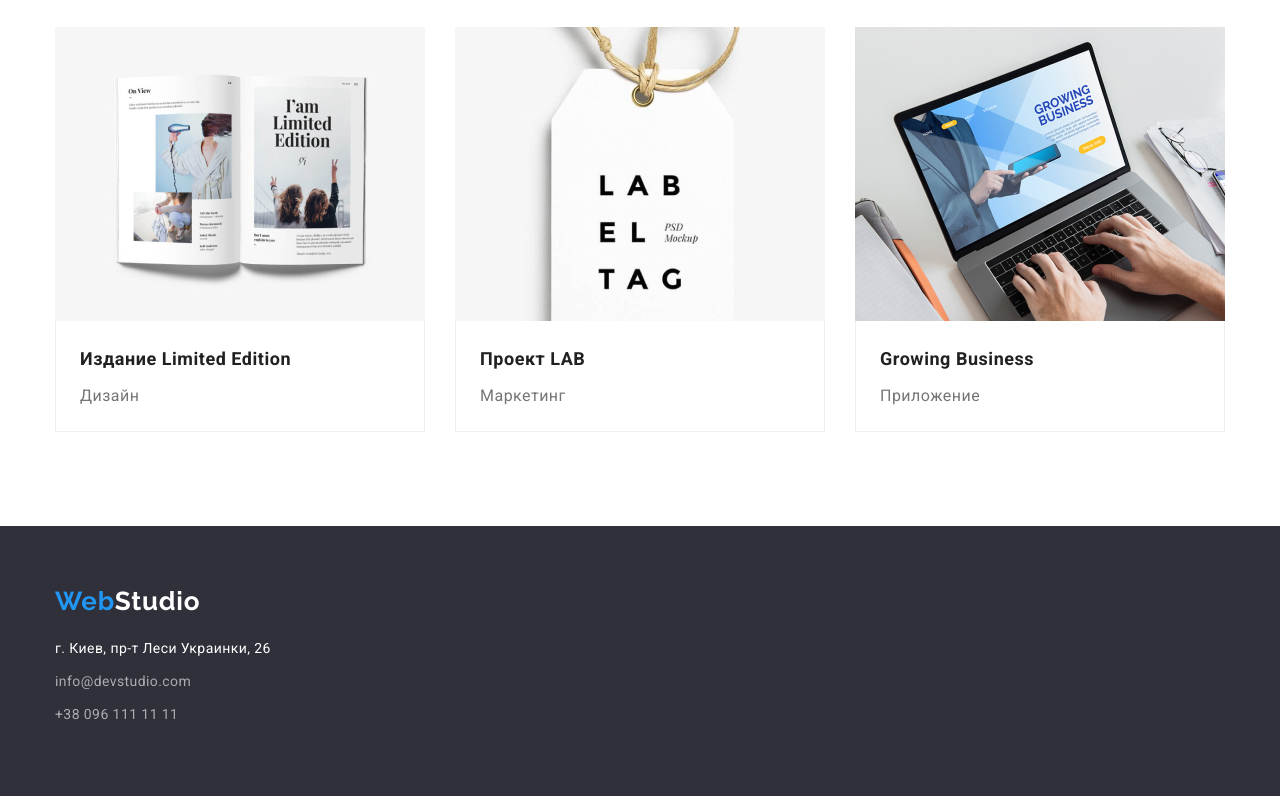
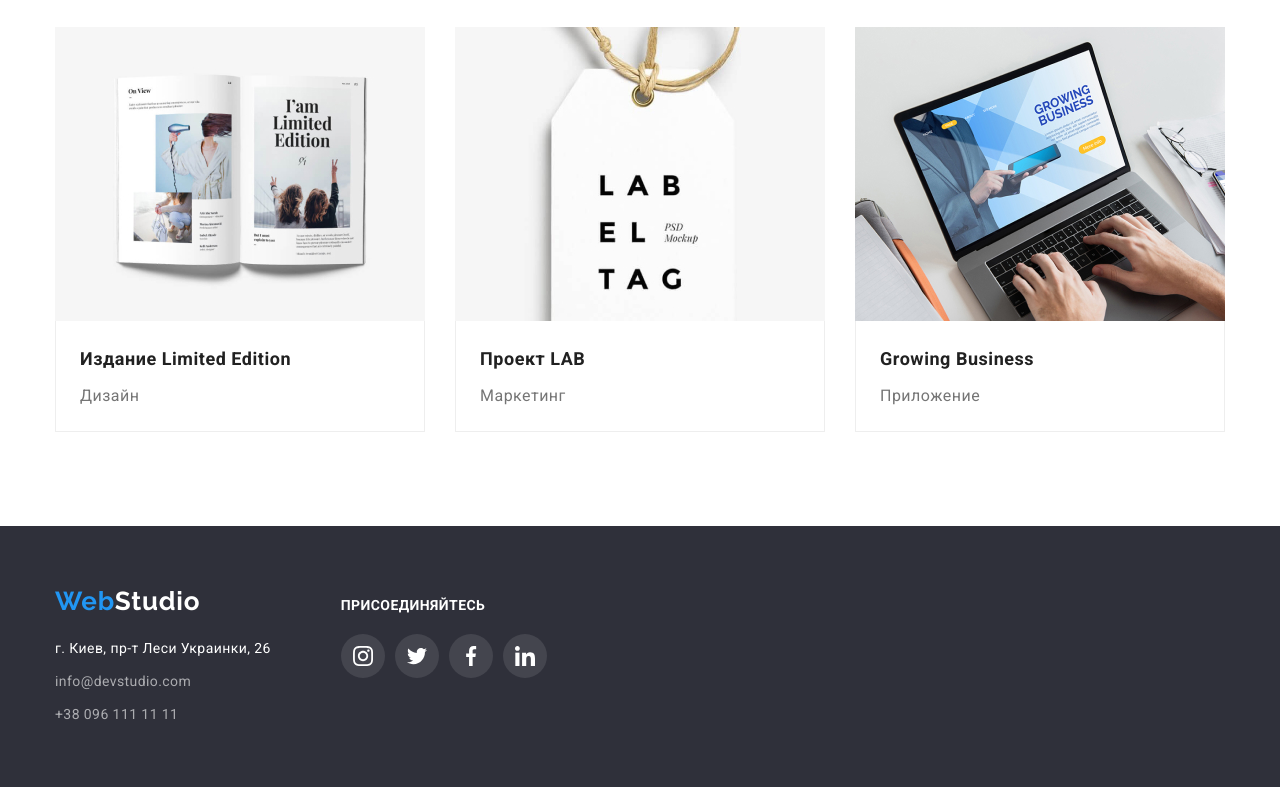
Before and after one commit to Ponomaleks/goit-markup-hw-04, a plain HTML site: page portfolio.html in a window 1280 px wide. Shown: the part 1108-1904 px from the top of the page. Drawn offline with nearby package versions, Linux system fonts and the light colour scheme.

Commit message:
All done

```diff
--- a/CSS/styles.css
+++ b/CSS/styles.css
@@ -64,7 +64,15 @@ body {
 }
 
 /* Цвет контура при фокусе заменен на акцентный цвет для поддержания стилистики сайта) */
-:focus {outline-color: var(--accent-color)}
+:focus {outline:none}
+.logo:focus {
+  outline: solid;
+  outline-color: var(--accent-color)
+}
+.active-navigation-link:focus {
+  outline: solid;
+  outline-color: var(--accent-color)
+}
 
 /* ================COMPONENTS============= */
 .logo {
@@ -394,7 +402,7 @@ justify-content: space-between;
   width: 170px;
   height: 90px;
   border: 1px solid var(--icon-color);
-border-radius: 4px;
+  border-radius: 4px;
 }
 
 .client-icon{
@@ -418,19 +426,33 @@ border-radius: 4px;
 .footer {
   padding-top: 60px;
   padding-bottom: 60px;
+  background-color: var(--background-dark-color);
 }
 
-.address {
+.footer .container {
+  display: flex;
+  align-items: Baseline;
+
+}
+
+.internal-links{
+margin-right: 70px;
+}
+
+.footer-contacts-list {
   display: block;
   font-style: normal;
   font-weight: 400;
   font-size: 14px;
   line-height: 1.71;
   letter-spacing: 0.03em;
-  color: var(--white);
   margin-top: 20px;
-  margin-bottom: 9px;
+  }
+
+.address{
+color: var(--white);
 }
+
 .address:hover {
   color: var(--accent-color);
 }
@@ -445,16 +467,61 @@ border-radius: 4px;
   line-height: 1.71;
   letter-spacing: 0.03em;
   color: rgba(255, 255, 255, 0.6);
+  }
+
+.footer-contacts-list-item:not(:last-child) {
   margin-bottom: 9px;
 }
+
 .footer-contacts:hover {
   color: var(--accent-color);
 }
 .footer-contacts:focus {
   color: var(--accent-color);
 }
-.footer {
-  background-color: var(--background-dark-color);
+
+.join-us-links-list{
+width: 206px;
+height: 80px;
+}
+
+.join-us-caption{
+  font-weight: 700;
+  font-size: 14px;
+  line-height: 1.14;
+  letter-spacing: 0.03em;
+  text-transform: uppercase;
+  margin-bottom: 20px;
+  color: var(--white);
+}
+
+.footer-social-links-list{
+  display: flex;
+  justify-content: space-between;
+}
+
+.footer-social-link{
+  display: flex;
+  width: 44px;
+  height: 44px;
+  border-radius: 50%;
+  justify-content: center;
+  align-items: center;
+  background: rgba(255, 255, 255, 0.1);
+}
+
+.footer-social-link-icon {
+  fill: var(--white);
+}
+
+.footer-social-link:hover,
+.footer-social-link:focus{
+  background-color:var(--accent-color);
+}
+
+.footer-social-link:hover .footer-social-link-icon,
+.footer-social-link:focus .footer-social-link-icon {
+    fill: var(--white);
 }
 
 /* ================END FOOTER============= */
@@ -462,7 +529,8 @@ border-radius: 4px;
 /* *************** portfolio.html **************** */
 
 /* ================PORTFOLIO============= */
-.portfolio-btn-list {
+
+.portfolio-btn-list{
   display: flex;
   justify-content: center;
   margin-bottom: 50px;
--- a/portfolio.html
+++ b/portfolio.html
@@ -159,22 +159,59 @@
     </main>
     <footer class="footer">
         <div class="container">
+            <div class="internal-links">
                 <a class="link logo logo-footer" href="index.html"><span class="logo-web-part">Web</span>Studio</a>
-            <address class="address">
+                <address class="footer-contacts-list">
                     <ul class="list">
-                    <li>
-                        <a class="link address" href="https://goo.gl/maps/49gHyc8vdsA3i8d18" rel="noopener noreferrer">г.
-                            Киев, пр-т Леси Украинки, 26</a>
+                        <li class="footer-contacts-list-item">
+                            <a class="link address" href="https://goo.gl/maps/49gHyc8vdsA3i8d18"
+                                rel="noopener noreferrer">г. Киев, пр-т
+                                Леси Украинки, 26</a>
                         </li>
-                    <li>
+                        <li class="footer-contacts-list-item">
                             <a class="link footer-contacts" href="mailto:info@devstudio.com">info@devstudio.com</a>
                         </li>
-                    <li>
+                        <li class="footer-contacts-list-item">
                             <a class="link footer-contacts" href="tel:+380961111111">+38 096 111 11 11</a>
                         </li>
                     </ul>
                 </address>
             </div>
+            <div class="join-us-links-list">
+                <h3 class="join-us-caption">Присоединяйтесь</h3>
+                <ul class="footer-social-links-list list">
+                    <li class="footer-social-link-item">
+                        <a class="footer-social-link link" href="">
+                            <svg class="footer-social-link-icon" width="20" height="20">
+                                <use href="./images/sprite.svg#icon-instagram"></use>
+                            </svg>
+                        </a>
+                    </li>
+                    <li class="footer-social-link-item">
+                        <a class="footer-social-link link" href="">
+                            <svg class="footer-social-link-icon" width="20" height="20">
+                                <use href="./images/sprite.svg#icon-twitter"></use>
+                            </svg>
+                        </a>
+                    </li>
+                    <li class="footer-social-link-item">
+                        <a class="footer-social-link link" href="">
+                            <svg class="footer-social-link-icon" width="20" height="20">
+                                <use href="./images/sprite.svg#icon-facebook"></use>
+                            </svg>
+                        </a>
+                    </li>
+                    <li class="footer-social-link-item">
+                        <a class="footer-social-link link" href="">
+                            <svg class="footer-social-link-icon" class="social-link-icon" g width="20" height="20">
+                                <use href="./images/sprite.svg#icon-linkedin"></use>
+                            </svg>
+                        </a>
+                    </li>
+                </ul>
+            </div>
+        </div>
     </footer>
     </body>
+
     </html>
```
Also changed, not shown: index.html (+46 -10 lines). Lines whose indentation alone changed are shown as unchanged.
